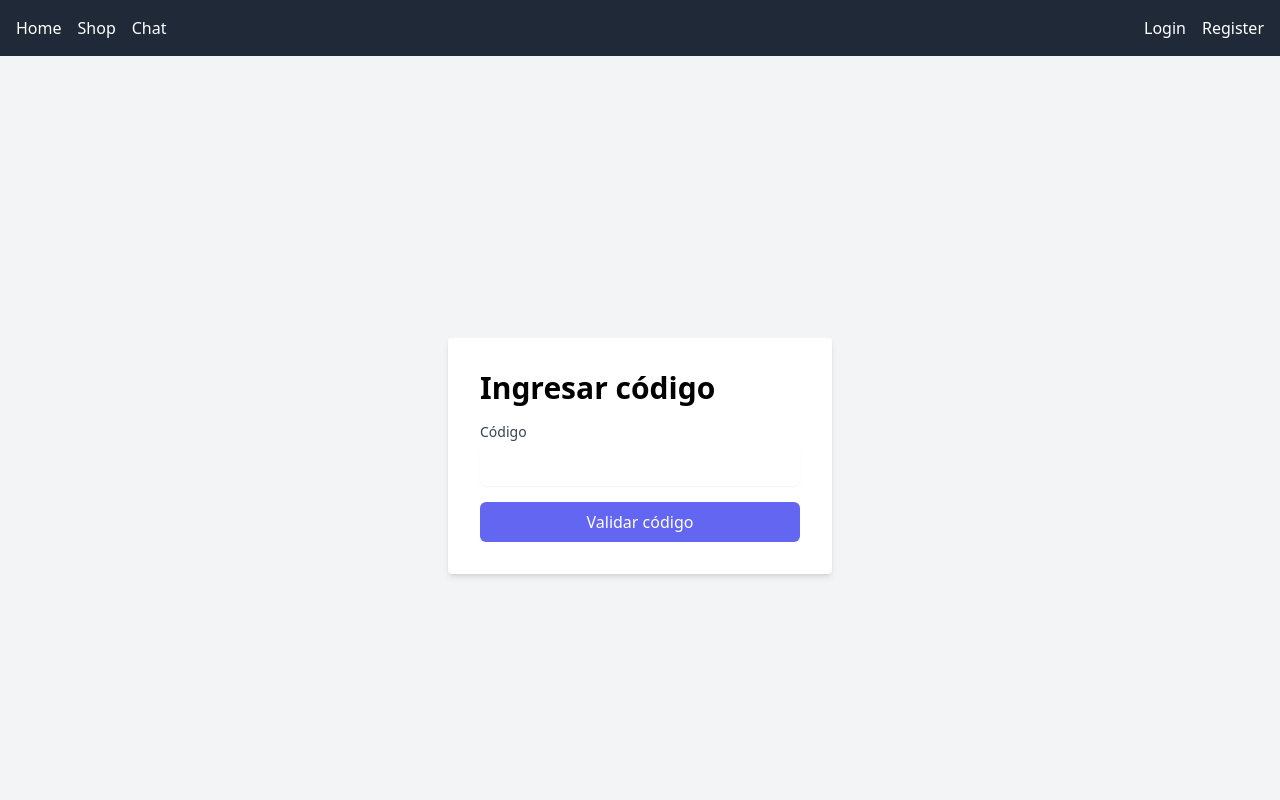
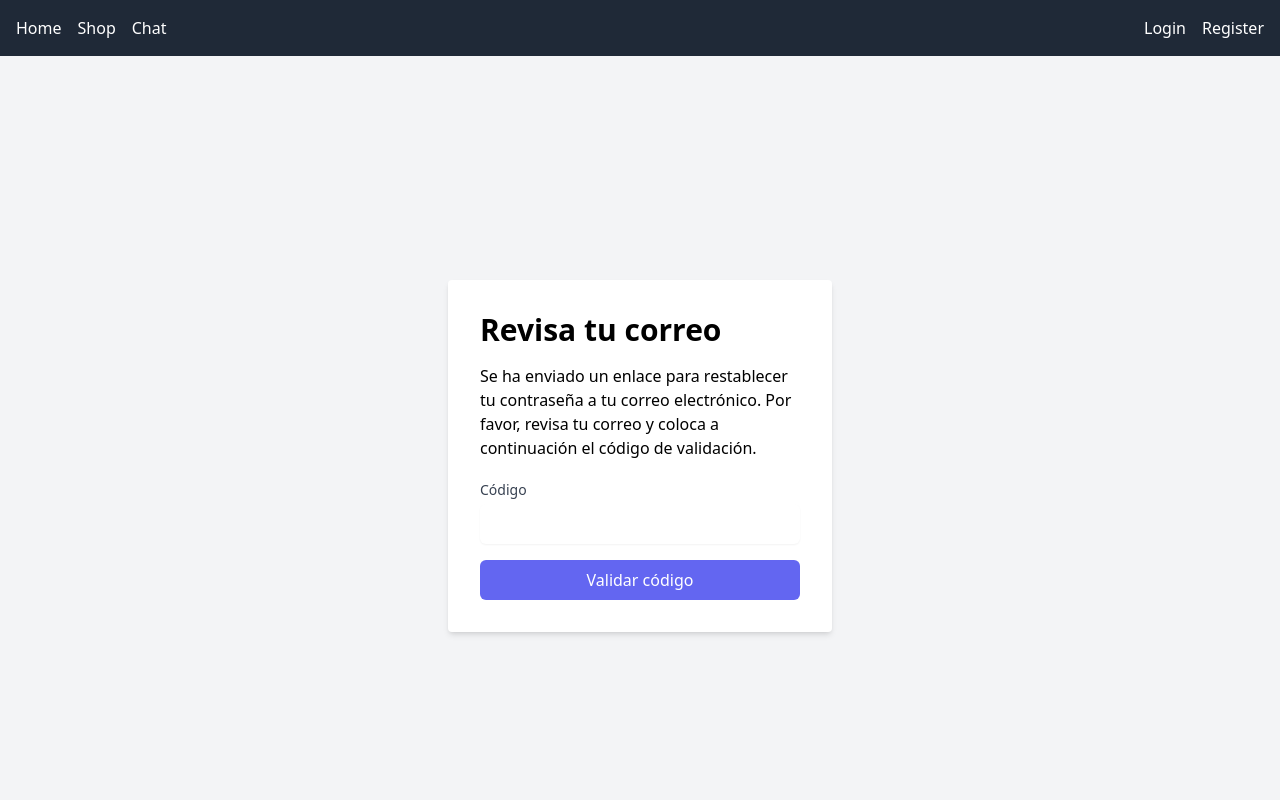
Before and after one commit to meryboth/analoguestore_frontend, a React (Vite) app: page /validate-code in a window 1280 px wide. Shown: the top 800 px of the page. Built offline with nearby package versions, Linux system fonts and the light colour scheme; no server answers.

Commit message:
passwordservice changes

```diff
--- a/src/pages/ConfirmationEmailSent.jsx
+++ b/src/pages/ConfirmationEmailSent.jsx
@@ -7,7 +7,8 @@ function ConfirmationEmailSent() {
         <h1 className='text-3xl font-semibold mb-4'>Revisa tu correo</h1>
         <p>
           Se ha enviado un enlace para restablecer tu contraseña a tu correo
-          electrónico. Por favor, revisa tu correo y sigue las instrucciones.
+          electrónico. Por favor, revisa tu correo y coloca a continuación el
+          código de validación.
         </p>
       </div>
     </section>
--- a/src/pages/ForgotPassword.jsx
+++ b/src/pages/ForgotPassword.jsx
@@ -17,7 +17,7 @@ function ForgotPassword() {
     });
 
     if (response.ok) {
-      navigate('/confirm-email-sent');
+      navigate('/validate-code');
     } else {
       alert('No se pudo enviar el correo de recuperación.');
     }
--- a/src/pages/ValidateCode.jsx
+++ b/src/pages/ValidateCode.jsx
@@ -13,12 +13,18 @@ function ValidateCode() {
   return (
     <section className='flex justify-center items-center h-screen bg-gray-100'>
       <div className='bg-white p-8 rounded shadow-md w-full sm:w-96'>
-        <h1 className='text-3xl font-semibold mb-4'>Ingresar código</h1>
+        <h1 className='text-3xl font-semibold mb-4'>Revisa tu correo</h1>
+        <p>
+          Se ha enviado un enlace para restablecer tu contraseña a tu correo
+          electrónico. Por favor, revisa tu correo y coloca a continuación el
+          código de validación.
+        </p>
+
         <form onSubmit={handleValidateCode}>
           <div className='mb-4'>
             <label
               htmlFor='token'
-              className='block text-sm font-medium text-gray-700'
+              className='block text-sm font-medium text-gray-700 mt-5'
             >
               Código
             </label>
```
